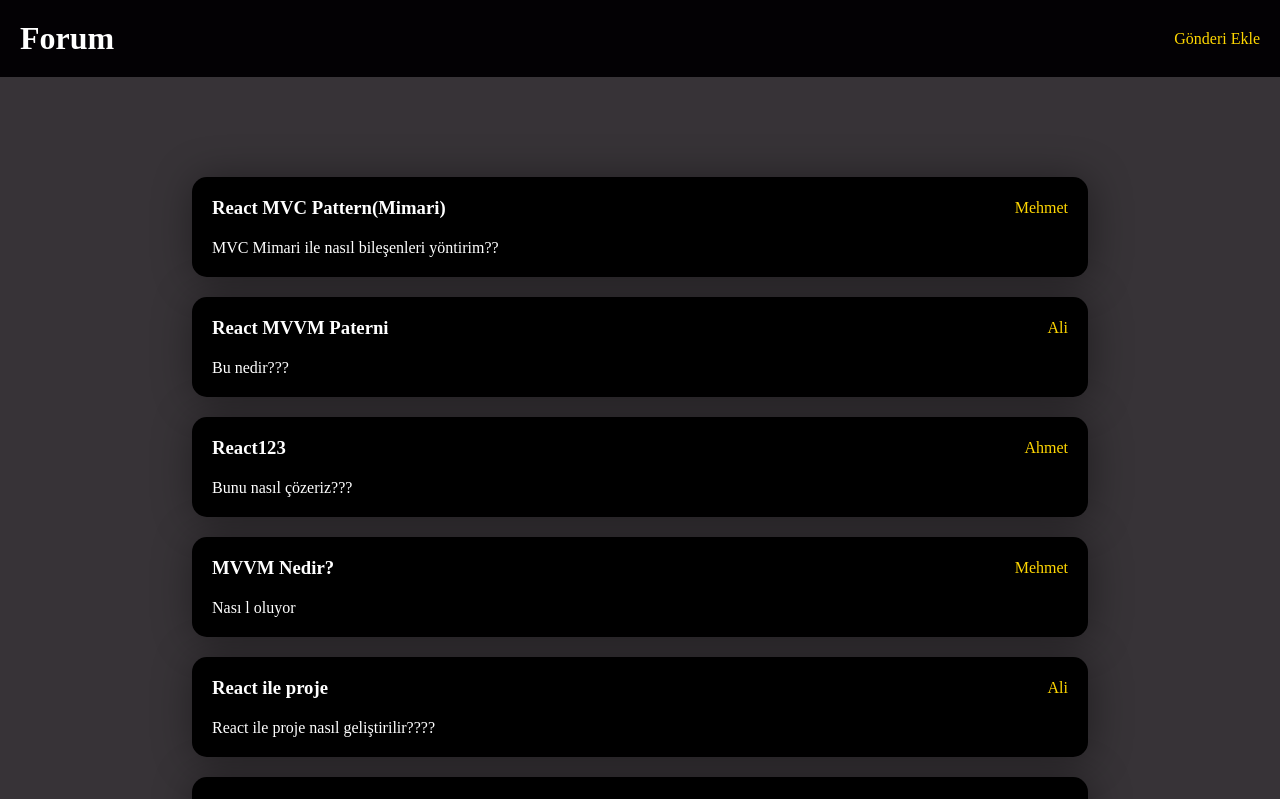
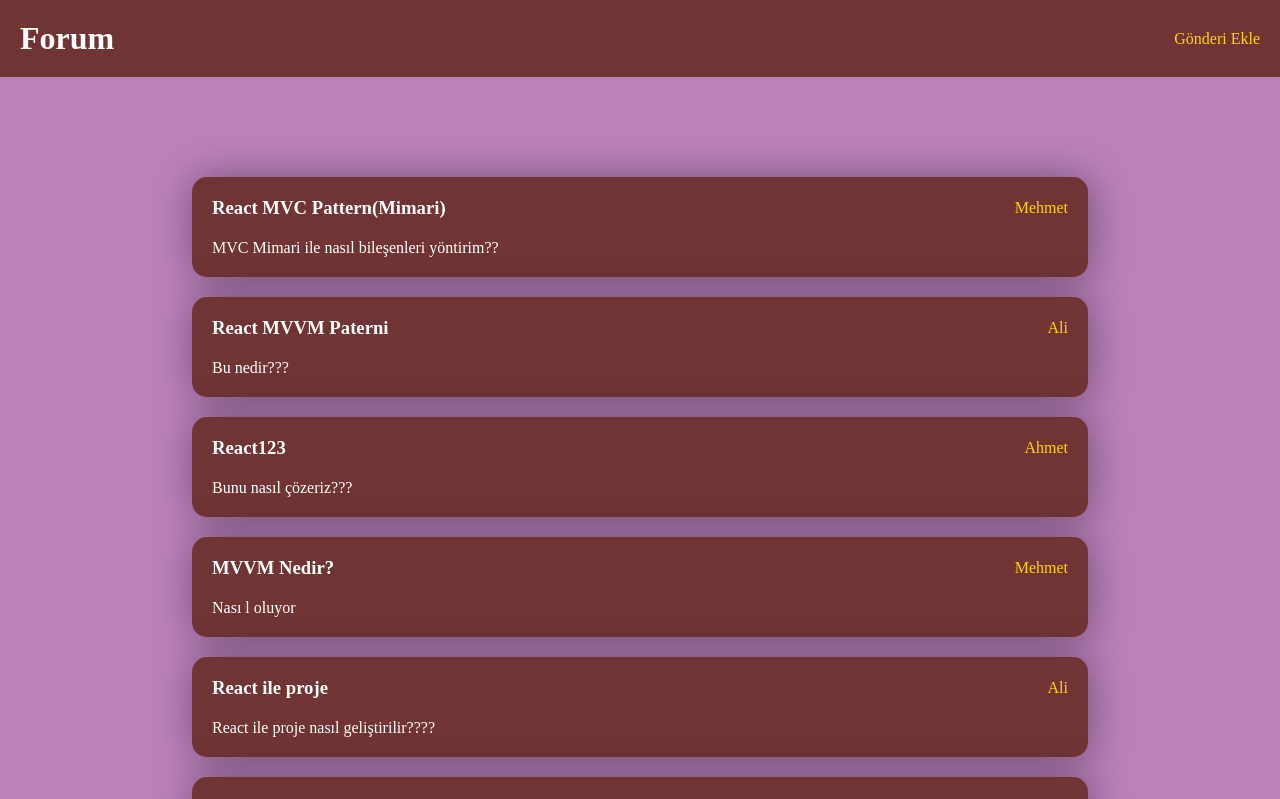
Before and after one commit to Kubraaygun/MVC-Forum, a React (Vite) app: page / in a window 1280 px wide. Shown: the top 799 px of the page. Built offline with nearby package versions, Linux system fonts and the light colour scheme; data requests are answered from the project's data file.

Commit message:
Scss duzenlendi

```diff
--- a/src/assets/style.scss
+++ b/src/assets/style.scss
@@ -5,14 +5,14 @@
 }
 
 body {
-  background-color: rgb(55, 51, 55);
+  background-color: rgb(187, 129, 187);
   color: white;
 }
 
 //Header
 
 header {
-  background-color: rgb(3, 1, 4);
+  background-color: rgb(113, 52, 52);
   display: flex;
   justify-content: space-between;
   padding: 20px;
@@ -37,7 +37,7 @@ header {
   flex-direction: column;
   gap: 20px;
   .post {
-    background-color: black;
+    background-color: rgb(113, 52, 52);
     padding: 20px;
     border-radius: 15px;
     display: flex;
```
